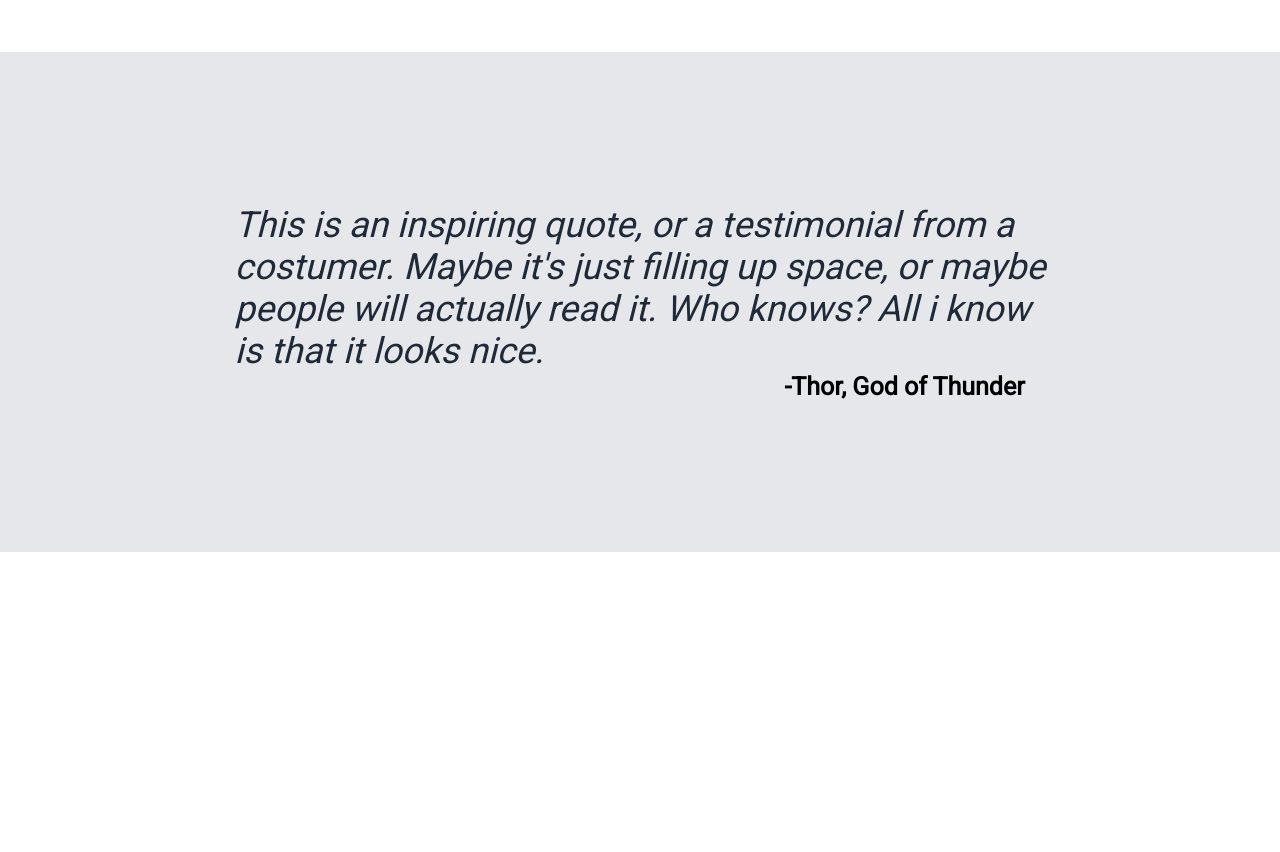
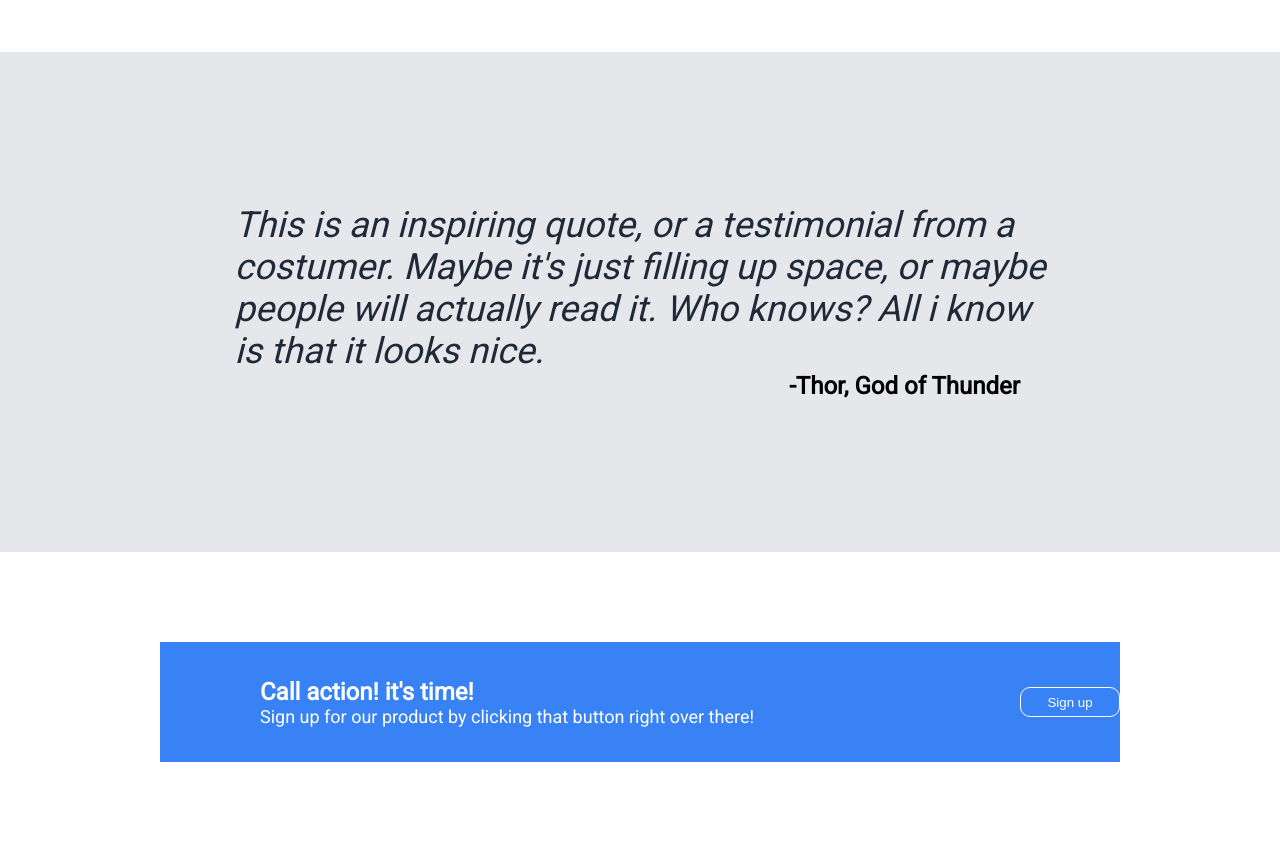
Before and after one commit to ekecolls1/landing_page, a plain HTML site: page index.html in a window 1280 px wide. Shown: the part 837-1689 px from the top of the page. Before the commit the page ends 1389 px from the top, so only its background shows below. Drawn offline with Linux system fonts and the light colour scheme.

Commit message:
Start and finish section four

```diff
--- a/index.html
+++ b/index.html
@@ -54,5 +54,17 @@
             </h1>
             <h2 class="quote-two">-Thor, God of Thunder</h2>
         </div>
+
+        <div class="section-four">
+            <div class="box-one">
+                <div class="left">
+                    <h4>Call action! it's time!</h4>
+                    <p class="last-p">Sign up for our product by clicking that button right over there!</p>
+                </div>
+                <div class="right">
+                    <button type="button" class="last-button">Sign up</button>
+                </div>
+            </div>
+        </div>
     </body>
 </html>
--- a/styles.css
+++ b/styles.css
@@ -105,18 +105,62 @@ font-weight: bolder;
     height: 500px;
     align-items: center;
 }
-
 .quote-one{
     font-size: 36px;
+    font-weight: lighter;
     font-style: italic;
-    font-weight: lighter;
-    color:#1f2937;
+    color: #1f2937;
+}
+.quote-two{
+    text-align: left;
+    margin-left: 14cm ;
 }
 
-.quote-two{
-    font-weight: bolder;
-    color: black;
-    font-size: 25px;
-    text-align: left;
-    margin-left: 14cm;
+
+.section-four{
+    height: 300px;
+    display: flex;
+    justify-content: center;
+    align-items: center;
 }
+
+.box-one{
+    background-color: #3882f6;
+    width: 75%;
+    height: 40%;
+    display: flex;
+    flex-direction: row;
+}
+
+.left{
+    width: 80%;
+    margin-left: 100px;
+    display: flex;
+    justify-content: center;
+    flex-direction: column;
+}
+
+h4{
+    font-size: 24px;
+    color: white;
+}
+
+.last-p{
+    color: white;
+    font-size: 18px;
+}
+
+.right{
+    display: flex;
+    justify-content: flex-start;
+    align-items: center;
+}
+
+.last-button{
+    background-color:#3882f6;
+    color: white;
+    width: 100px;
+    height: 30px;
+    border:1px solid white;
+    border-radius: 10px;
+}
```
